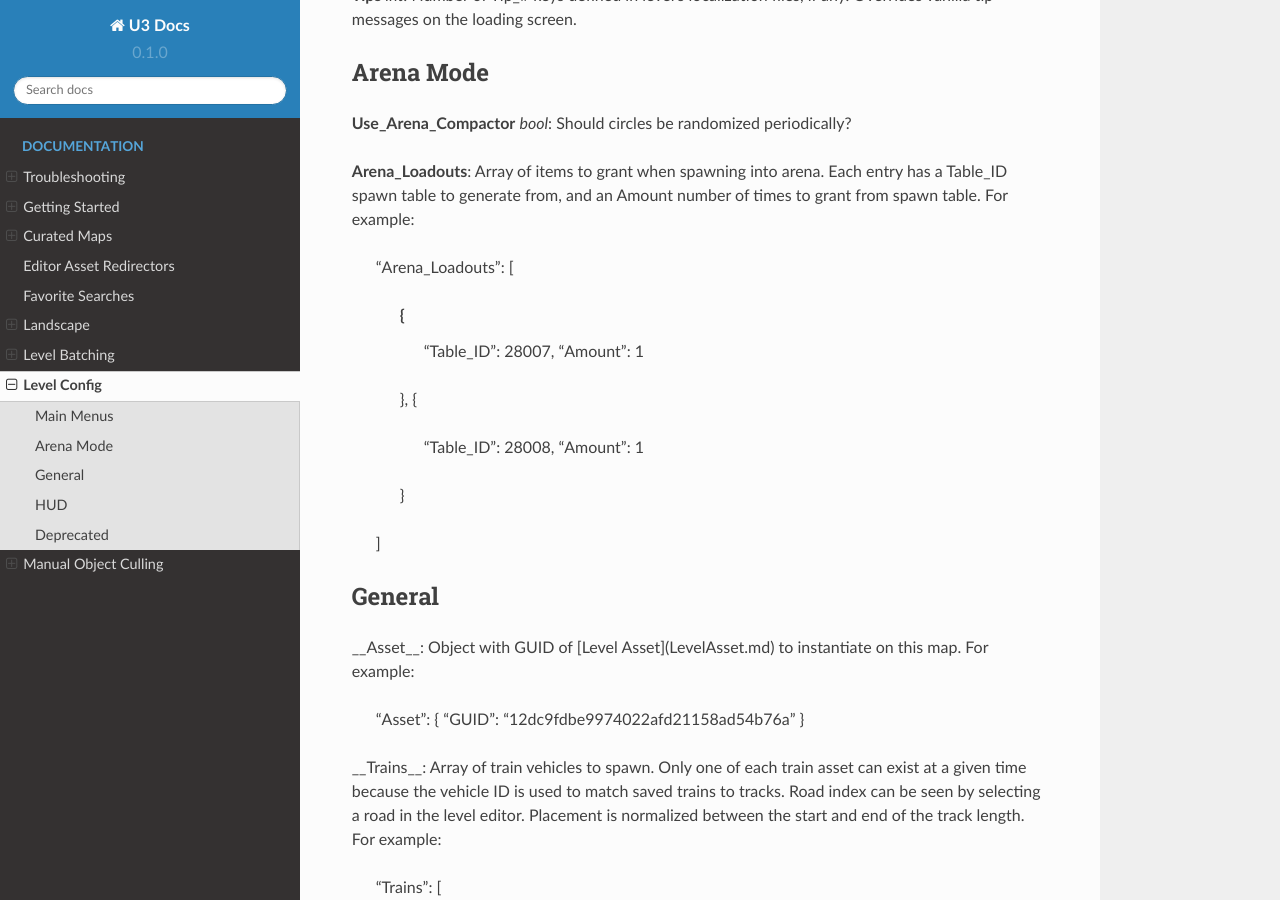
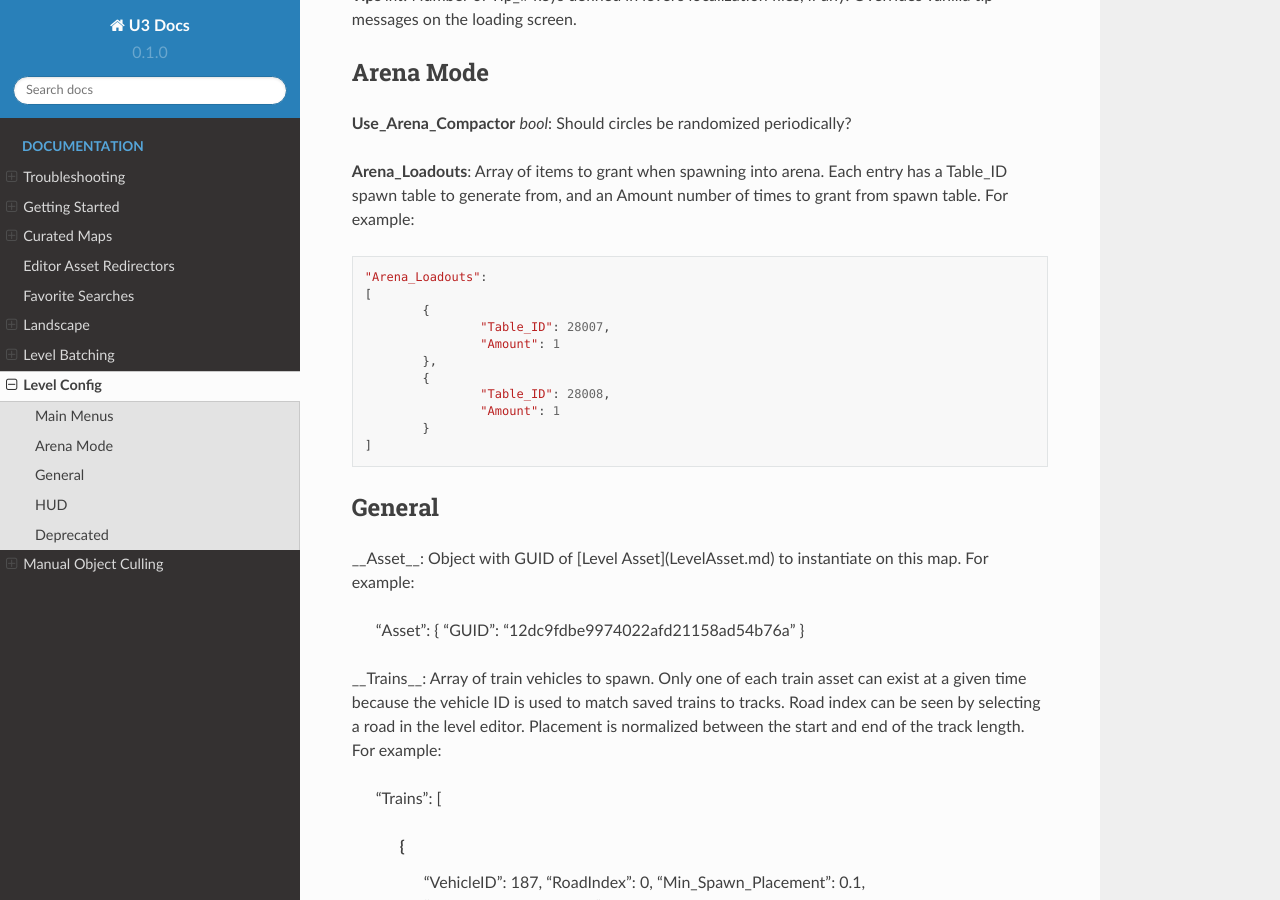
Before and after one commit to MoltonMontro/TestDocs, a Sphinx documentation site: the page built from docs/source/LevelConfig.rst, in a window 1280 px wide and 900 px high, scrolled down 904 px. Built offline with Sphinx 7.4.7 and the Read the Docs theme 2.0.0, drawn with Linux system fonts in a browser that asks for light colours.

```diff
--- a/docs/source/LevelConfig.rst
+++ b/docs/source/LevelConfig.rst
@@ -30,7 +30,7 @@ Arena Mode
 
 **Use_Arena_Compactor** *bool*: Should circles be randomized periodically?
 
-**Arena_Loadouts**: Array of items to grant when spawning into arena. Each entry has a Table_ID spawn table to generate from, and an Amount number of times to grant from spawn table. For example:
+**Arena_Loadouts**: Array of items to grant when spawning into arena. Each entry has a Table_ID spawn table to generate from, and an Amount number of times to grant from spawn table. For example::
 
 	"Arena_Loadouts":
 	[
```
